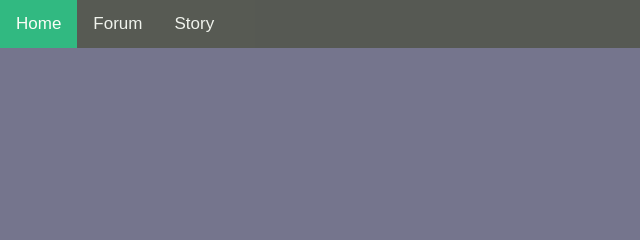
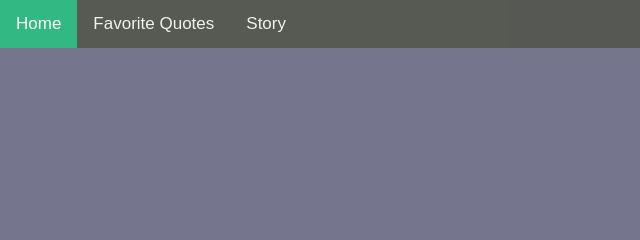
Before and after one commit to jasonnpan/hiphipzoo.ray, a plain HTML site: page file1/index.html in a window 1280 px wide. Shown: the top 240 px of the page, 0-640 px from the left. Drawn offline with Linux system fonts and the light colour scheme.

Commit message:
Update index.html

```diff
--- a/file1/index.html
+++ b/file1/index.html
@@ -10,7 +10,7 @@
     <body style="margin:0">
       <div class="topnav">
         <a class="active" href="index.html">Home</a>
-        <a href="forum.html">Forum</a>
+        <a href="favquotes.html">Favorite Quotes</a>
         <a href="story.html">Story</a>
       </div>
     </body>
```
